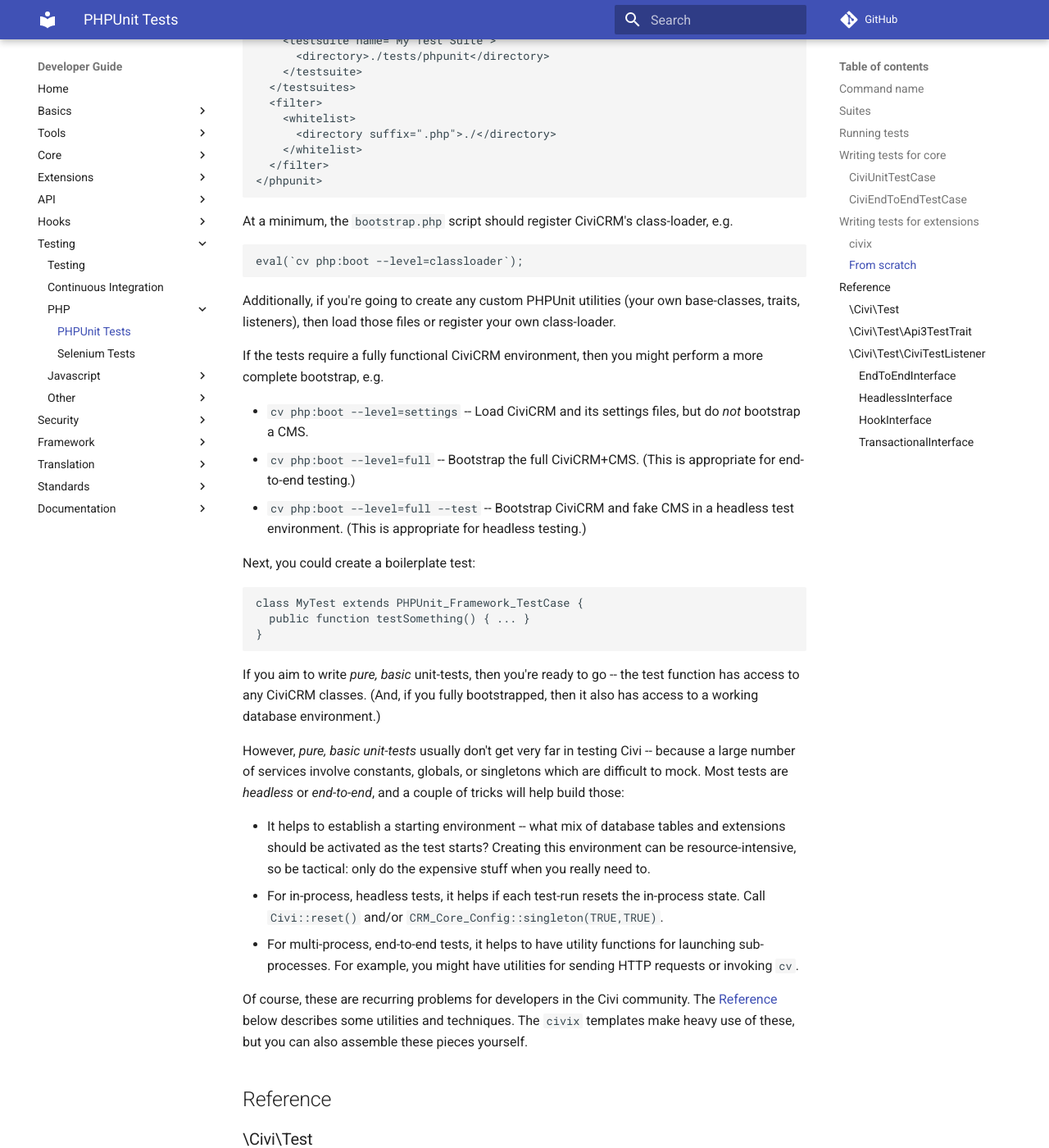
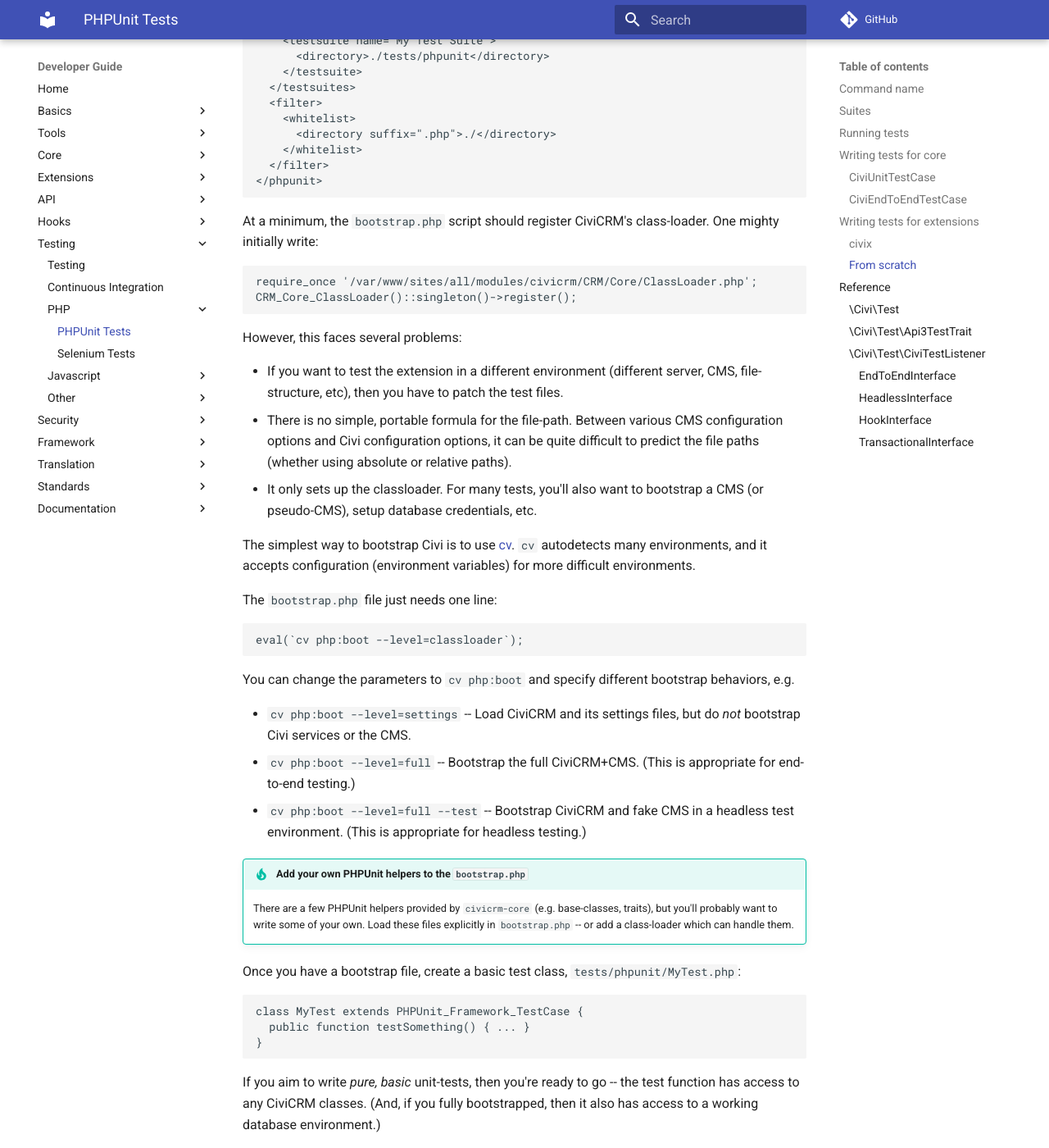
Before and after one commit to civicrm/civicrm-dev-docs, an MkDocs documentation site: the page built from docs/testing/phpunit.md, in a window 1280 px wide and 1400 px high, scrolled down 5995 px. Shown: the whole window at 82% size. Built offline with MkDocs 1.6.1 and Material for MkDocs 9.7.7, drawn with Linux system fonts in a browser that asks for light colours; comment, search, counter and statistics services are not loaded; old or Windows-style settings are respelled for this version of MkDocs.

Commit message:
testing/phpunit.md - Add more detail to "From scratch" approach

````diff
--- a/docs/testing/phpunit.md
+++ b/docs/testing/phpunit.md
@@ -236,21 +236,39 @@
 </phpunit>
 ```
 
-At a minimum, the `bootstrap.php` script should register CiviCRM's class-loader, e.g.
+At a minimum, the `bootstrap.php` script should register CiviCRM's class-loader. One mighty initially write:
+
+```php
+require_once '/var/www/sites/all/modules/civicrm/CRM/Core/ClassLoader.php';
+CRM_Core_ClassLoader()::singleton()->register();
+```
+
+However, this faces several problems:
+
+* If you want to test the extension in a different environment (different server, CMS, file-structure, etc), then you have to patch the test files.
+* There is no simple, portable formula for the file-path. Between various CMS configuration options and Civi configuration options, it can be quite difficult to predict the file paths (whether using absolute or relative paths).
+* It only sets up the classloader. For many tests, you'll also want to bootstrap a CMS (or pseudo-CMS), setup database credentials, etc.
+
+The simplest way to bootstrap Civi is to use [cv](https://github.com/civicrm/cv). `cv` autodetects many environments, and it accepts configuration (environment variables)
+for more difficult environments.
+
+The `bootstrap.php` file just needs one line:
 
 ```php
 eval(`cv php:boot --level=classloader`);
 ```
 
-Additionally, if you're going to create any custom PHPUnit utilities (your own base-classes, traits, listeners), then load those files or register your own class-loader.
+You can change the parameters to `cv php:boot` and specify different bootstrap behaviors, e.g.
 
-If the tests require a fully functional CiviCRM environment, then you might perform a more complete bootstrap, e.g.
-
-* `cv php:boot --level=settings` -- Load CiviCRM and its settings files, but do *not* bootstrap a CMS.
+* `cv php:boot --level=settings` -- Load CiviCRM and its settings files, but do *not* bootstrap Civi services or the CMS.
 * `cv php:boot --level=full` -- Bootstrap the full CiviCRM+CMS. (This is appropriate for end-to-end testing.)
 * `cv php:boot --level=full --test` -- Bootstrap CiviCRM and fake CMS in a headless test environment. (This is appropriate for headless testing.)
 
-Next, you could create a boilerplate test:
+!!! tip "Add your own PHPUnit helpers to the `bootstrap.php`"
+
+    There are a few PHPUnit helpers provided by `civicrm-core` (e.g. base-classes, traits), but you'll probably want to write some of your own. Load these files explicitly in `bootstrap.php` -- or add a class-loader which can handle them.
+
+Once you have a bootstrap file, create a basic test class, `tests/phpunit/MyTest.php`:
 
 ```php
 class MyTest extends PHPUnit_Framework_TestCase {
````
